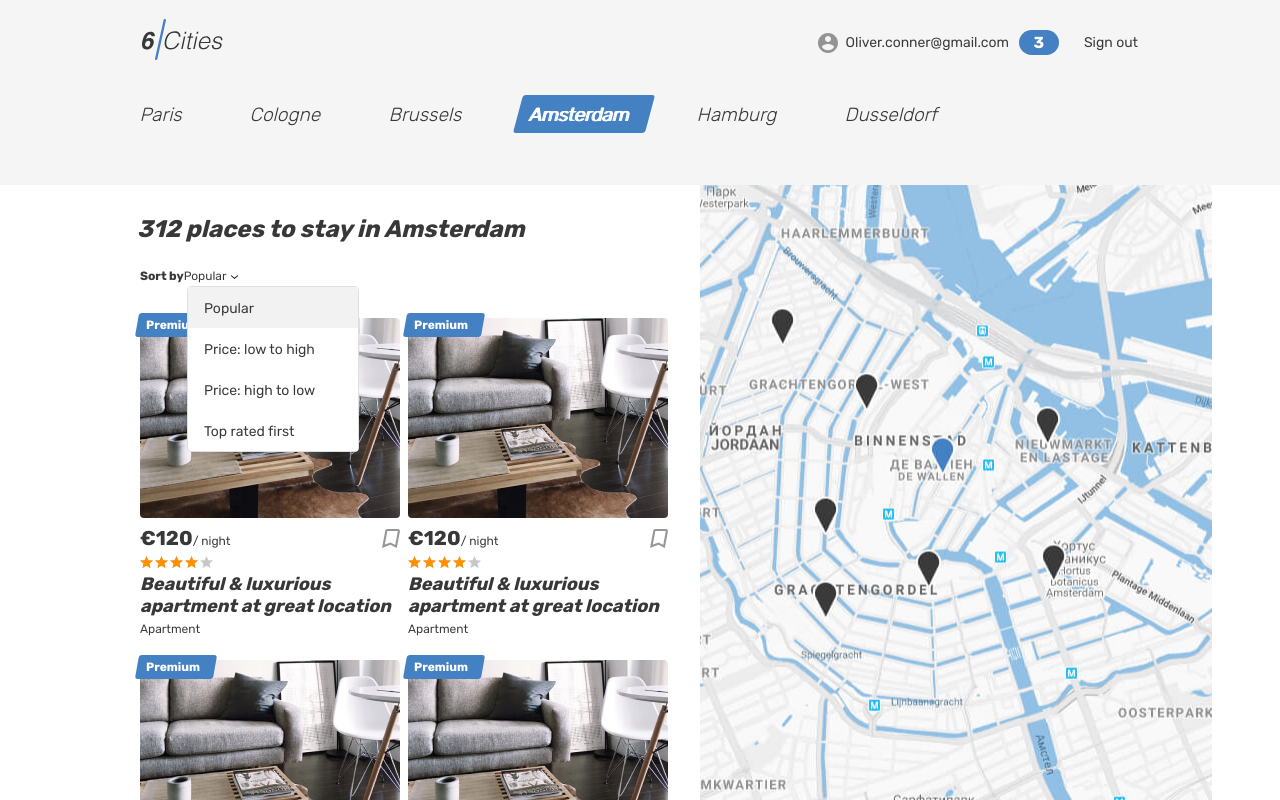
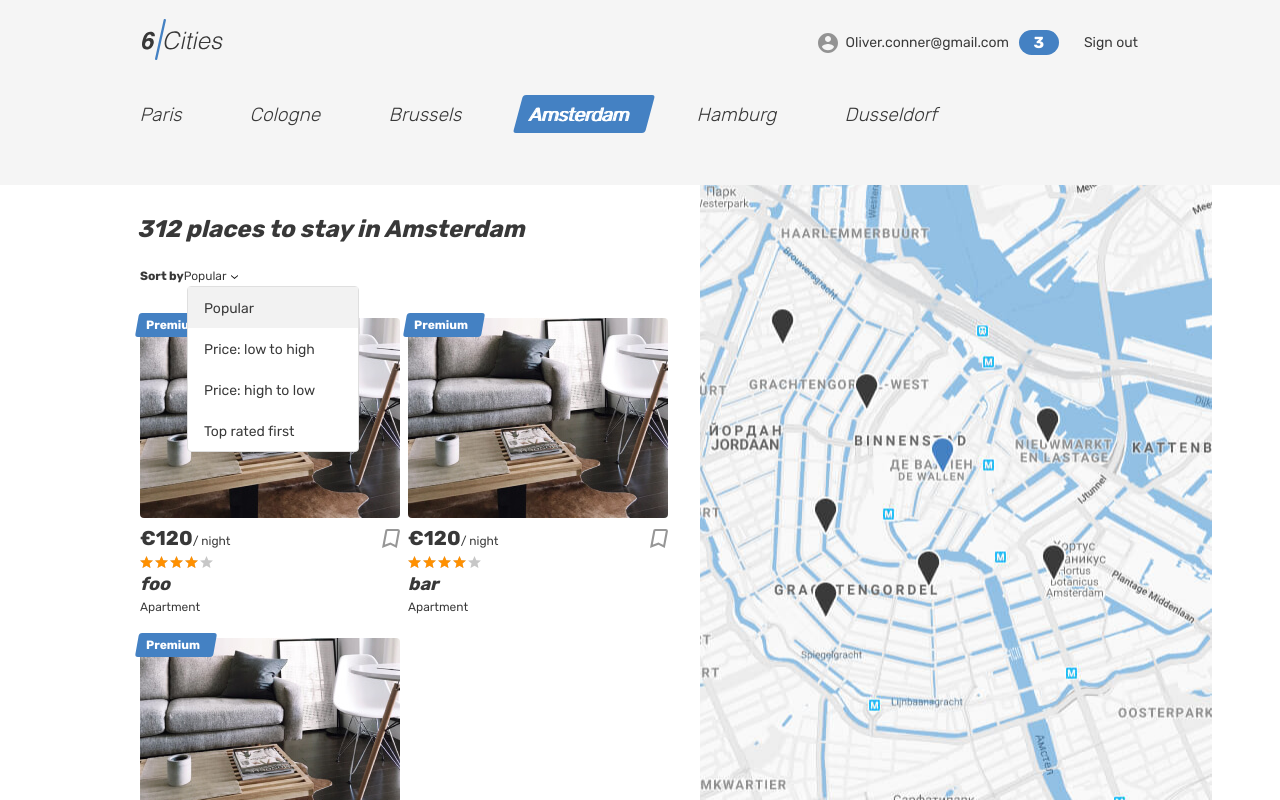
Before and after one commit to shchukin/170520-six-cities-1, a React (Create React App) app in the folder project/: page / in a window 1280 px wide. Built offline with nearby package versions, Linux system fonts and the light colour scheme.

Commit message:
offers loop

```diff
--- a/project/src/components/app/app.tsx
+++ b/project/src/components/app/app.tsx
@@ -19,7 +19,7 @@ function App(props: AppProps): JSX.Element {
   return (
     <BrowserRouter>
       <Routes>
-        <Route path={AppRoute.Root} element={<Main offersAmount={props.offersAmountOnMainPage} offersData={props.offersData}/>}/>
+        <Route path={AppRoute.Root} element={<Main offersData={props.offersData}/>}/>
         <Route path={AppRoute.Login} element={<Login/>}/>
         <Route path={AppRoute.Favorites} element={
           <PrivateRoute authorizationStatus={AuthorizationStatus.Auth}>
--- a/project/src/components/place-card/place-card.tsx
+++ b/project/src/components/place-card/place-card.tsx
@@ -1,4 +1,11 @@
-function PlaceCard(): JSX.Element {
+import {OfferType} from '../../types/offerType';
+
+type PlaceCardProps = {
+  data: OfferType;
+}
+
+function PlaceCard(props: PlaceCardProps): JSX.Element {
+
   return (
     <article className="place-card">
       <div className="place-card__mark">
@@ -29,7 +36,7 @@ function PlaceCard(): JSX.Element {
           </div>
         </div>
         <h2 className="place-card__name">
-          <a href="#">Beautiful &amp; luxurious apartment at great location</a>
+          <a href="#">{props.data.title}</a>
         </h2>
         <p className="place-card__type">Apartment</p>
       </div>
--- a/project/src/pages/main/main.tsx
+++ b/project/src/pages/main/main.tsx
@@ -4,11 +4,11 @@ import Footer from '../../components/footer/footer';
 import {OfferType} from '../../types/offerType';
 
 type PlaceCardProps = {
-  offersAmount: number;
   offersData: OfferType[];
 }
 
-function Main({offersAmount}: PlaceCardProps): JSX.Element {
+function Main(props: PlaceCardProps): JSX.Element {
+
   return (
     <div className="page page--gray page--main">
       <Header/>
@@ -70,10 +70,11 @@ function Main({offersAmount}: PlaceCardProps): JSX.Element {
                   <li className="places__option" tabIndex={0}>Top rated first</li>
                 </ul>
               </form>
-              <div className="cities__places-list places__list tabs__content">
-                {
-                  Array.from(Array(offersAmount), (e, i) => <div className={'cities__card'} key={i}><PlaceCard/></div>)
-                }
+              <div className="cities__places-list places__list tabs__content">{
+                props.offersData.map( (element, index) => { return(
+                  <div className={'cities__card'} key={index}><PlaceCard data={element}/></div>
+                )} )
+              }
               </div>
               <Footer noContainer/>
             </section>
```
